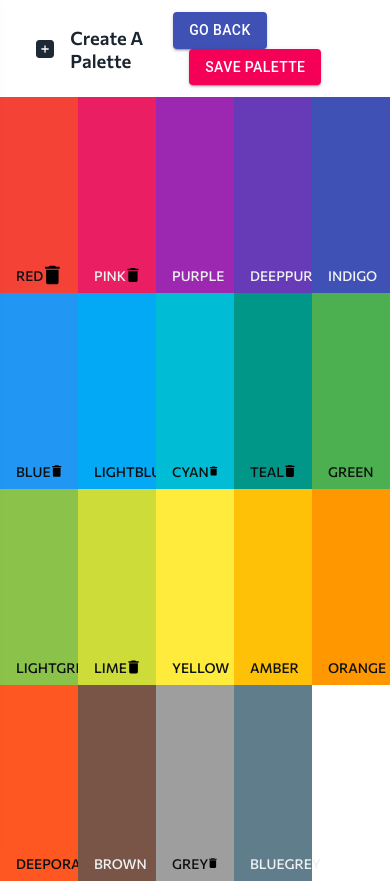
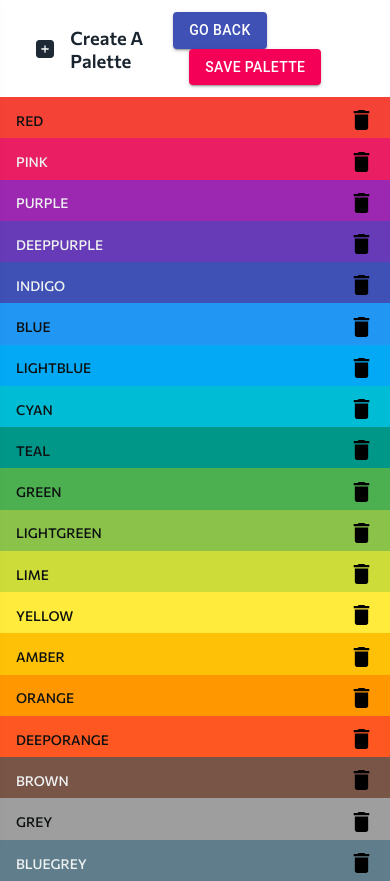
Before and after one commit to naveen-27/color-app, a React (Create React App) app: page /palette/new in a window 390 px wide. Built offline with nearby package versions, Linux system fonts and the light colour scheme.

Commit message:
made grid responsive

```diff
--- a/src/stylesheets/DraggablePalette.module.css
+++ b/src/stylesheets/DraggablePalette.module.css
@@ -1,6 +1,23 @@
 .Palette {
   display: grid;
   grid-template-columns: repeat(5, 1fr);
-  grid-template-rows: repeat(4, 1fr);
   height: calc(100vh - 60px);
 }
+
+@media (max-width: 1200px) {
+  .Palette {
+    grid-template-columns: repeat(4, 1fr);
+  }
+}
+
+@media (max-width: 900px) {
+  .Palette {
+    grid-template-columns: repeat(2, 1fr);
+  }
+}
+
+@media (max-width: 650px) {
+  .Palette {
+    grid-template-columns: 1fr;
+  }
+}
```
